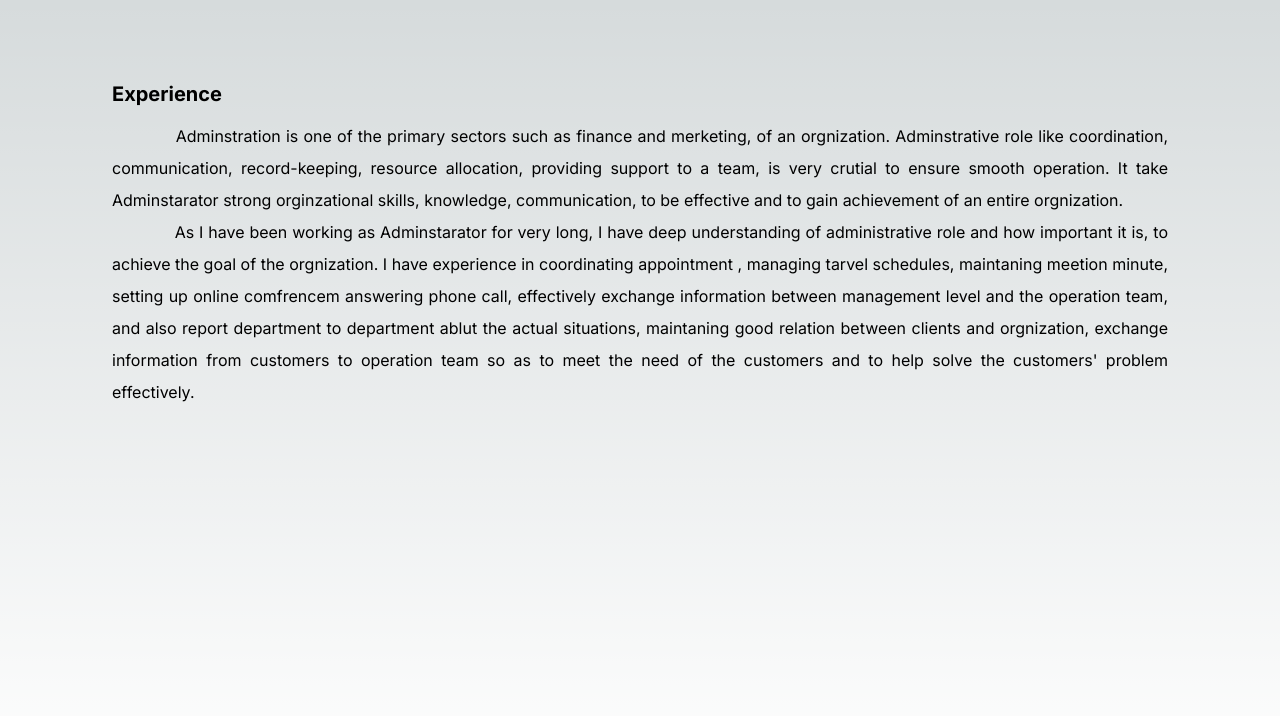
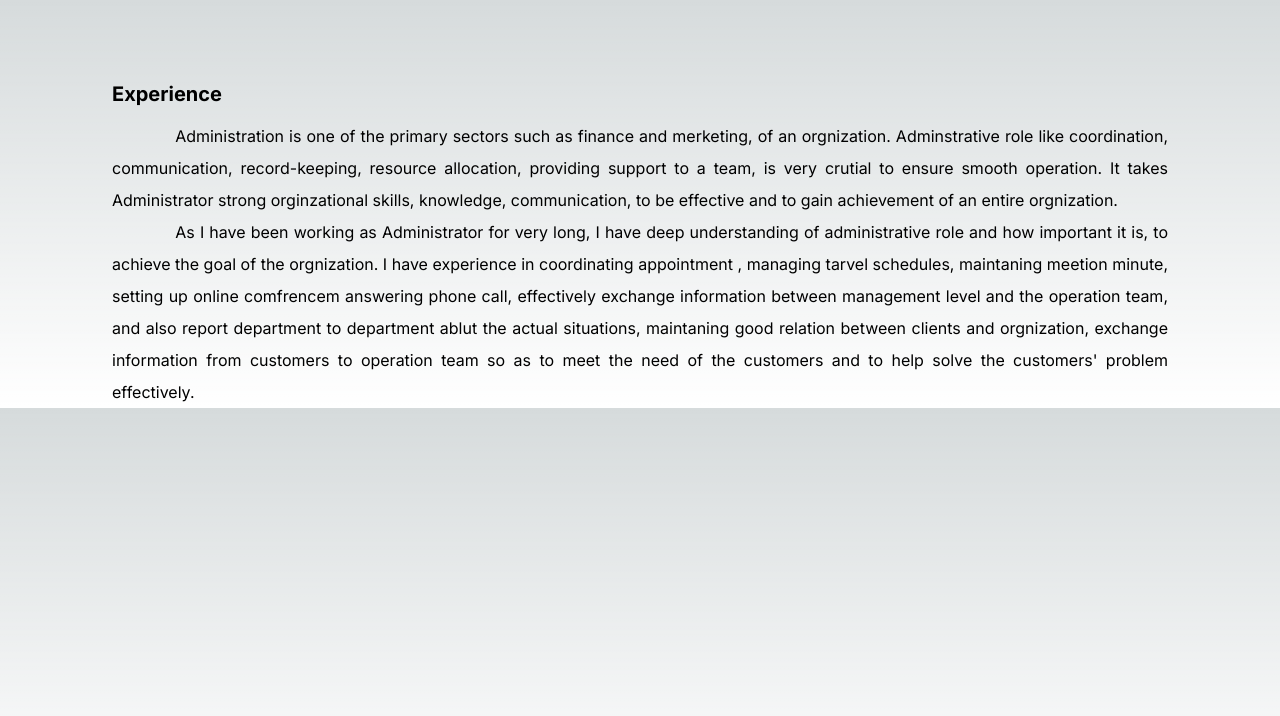
Before and after one commit to ThetHtetS/adminPortfolio, a Next.js app: page /experience in a window 1280 px wide. Shown: the top 716 px of the page. Built offline with nearby package versions, Linux system fonts and the light colour scheme.

Commit message:
fix view

```diff
--- a/src/app/experience/page.js
+++ b/src/app/experience/page.js
@@ -2,18 +2,18 @@
 
  export default function Experience() {
    return (
-     <div className='h-screen px-6 md:px-28 pt-20'>
+     <div className='h-auto px-6 md:px-28 pt-20'>
       <h1 className='text-xl font-bold'>
           Experience
       </h1>
        <div className='mt-3 mr-0'>
           <p className='leading-8' align="justify">
-          &emsp; &emsp; &emsp; Adminstration is one of the  primary  sectors such as  finance and merketing,
+          &emsp; &emsp; &emsp; Administration is one of the  primary  sectors such as  finance and merketing,
              of an orgnization. Adminstrative role like coordination, communication, record-keeping,
              resource allocation, providing support to a team, is very crutial to ensure smooth operation.
-             It take Adminstarator strong orginzational skills, knowledge, communication, to be effective
+             It takes Administrator strong orginzational skills, knowledge, communication, to be effective
              and to gain achievement of an entire orgnization. <br />
-             &emsp; &emsp; &emsp; As I have been working as Adminstarator for very long, I have deep understanding of administrative
+             &emsp; &emsp; &emsp; As I have been working as Administrator for very long, I have deep understanding of administrative
              role and how important it is, to achieve the goal of the orgnization. I have experience in coordinating appointment
              , managing tarvel schedules, maintaning meetion minute, setting up online comfrencem answering phone call, effectively exchange
              information between management level and the operation team, and also report department to department ablut the actual
--- a/src/app/page.js
+++ b/src/app/page.js
@@ -22,7 +22,7 @@ export default function Home() {
       </div>
 
       <div className="relative flex place-items-center before:absolute before:h-[300px] before:w-[480px] before:-translate-x-1/2 before:rounded-full before:bg-gradient-radial before:from-white before:to-transparent before:blur-2xl before:content-[''] after:absolute after:-z-20 after:h-[180px] after:w-[240px] after:translate-x-1/3 after:bg-gradient-conic after:from-sky-200 after:via-blue-200 after:blur-2xl after:content-[''] before:dark:bg-gradient-to-br before:dark:from-transparent before:dark:to-blue-700 before:dark:opacity-10 after:dark:from-sky-900 after:dark:via-[#0141ff] after:dark:opacity-40 before:lg:h-[360px] z-[-1]">
-      <span className= '-ml-8 md:ml-28 text-2xl font-bold'>
+      <span className= '-ml-12 md:-ml-0 md:ml-28 text-2xl font-bold'>
       I am <br />
       Khaing Thandar Maung
       </span>
```
